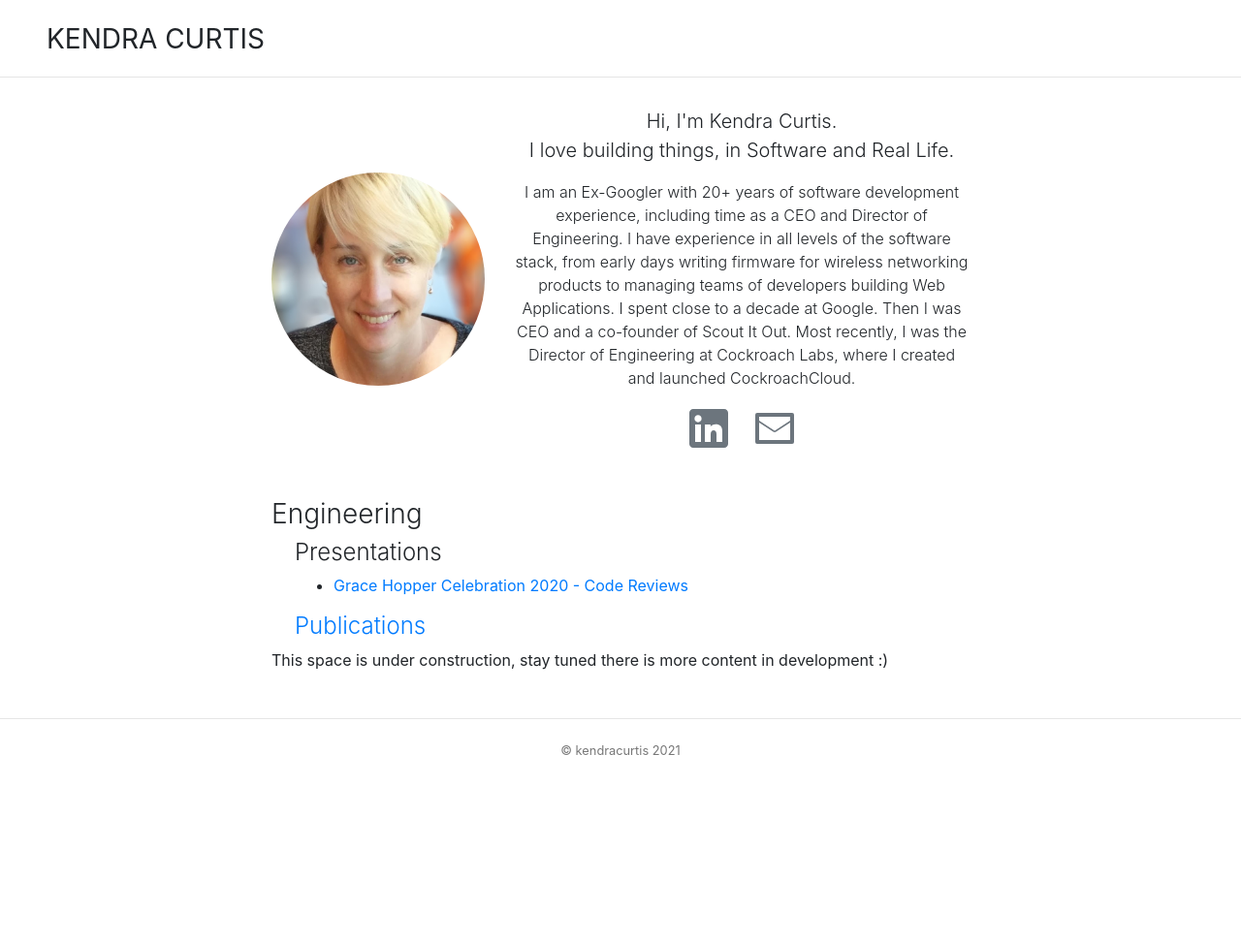
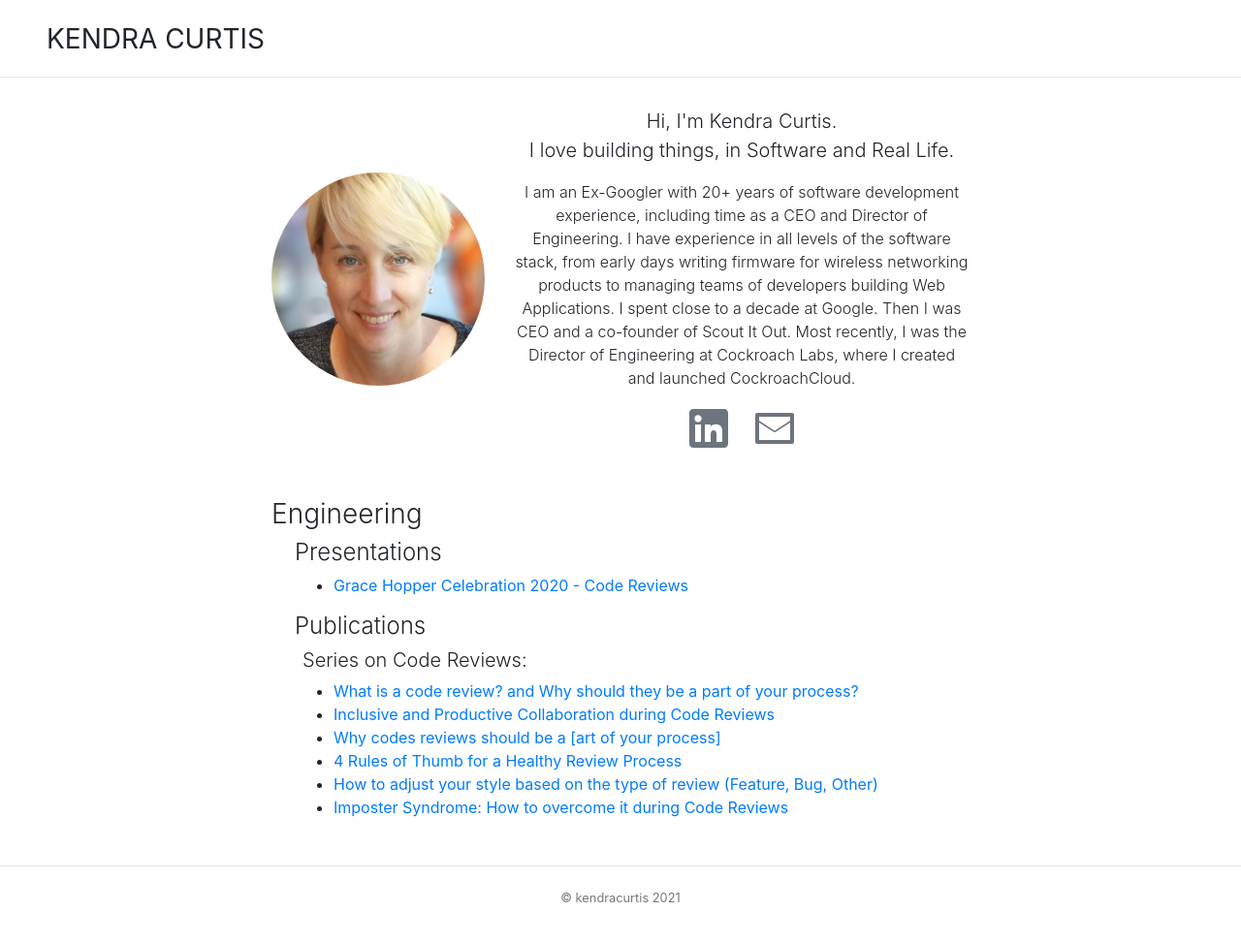
Before and after one commit to kendracurtis/kendracurtis.github.io, a Jekyll site: the page built from index.md, in a window 1280 px wide. Shown: the whole page at 97% size. Built offline with Jekyll 4.4.1, drawn with Linux system fonts in a browser that asks for light colours; before the commit the page ends 900 px from its top, so only the background shows below that.

Commit message:
Updated layout of the home page
Display all of the articles on the home page, and Update CSS

```diff
--- a/_config.yml
+++ b/_config.yml
@@ -2,3 +2,8 @@
 
 title: Kendra Curtis
 locale: en_US
+
+# Build settings
+theme: minima
+plugins:
+  - jekyll-feed
--- a/css/main.css
+++ b/css/main.css
@@ -2,7 +2,8 @@
 body { padding-top: 20px; padding-bottom: 40px; font-size: 16px; }
 
 h1, h2, h3, h4, h5, h6, .h1, .h2, .h3, .h4, .h5, .h6 { font-weight: 300;}
-h4, h5, h6, .h4, .h5, .h6 { padding-left: 1.5rem!important }
+h4, .h4 { padding-left: 1.5rem!important }
+h5, h6, .h5, .h6 { padding-left: 2.0rem!important }
 
 ul { padding-left:  4rem!important }
 
--- a/index.md
+++ b/index.md
@@ -34,9 +34,15 @@ title: Kendra Curtis
 #### Presentations
 * [Grace Hopper Celebration 2020 - Code Reviews](../ghc2020)
 
-#### [Publications](https://medium.com/@kscurtis2000/)
+#### Publications
+##### Series on Code Reviews:
 
-This space is under construction, stay tuned there is more content in development :)
+* [What is a code review? and Why should they be a part of your process?](https://kscurtis2000.medium.com/what-is-a-code-review-74f080c33013)
+* [Inclusive and Productive Collaboration during Code Reviews](https://medium.com/@kscurtis2000/inclusive-and-productive-collaboration-in-code-reviews-e7d05c228f4d)
+* [Why codes reviews should be a [art of your process]](https://medium.com/@kscurtis2000/what-is-a-code-review-74f080c33013#dc96)
+* [4 Rules of Thumb for a Healthy Review Process](https://medium.com/p/4-rules-of-thumb-for-providing-effective-code-review-feedback-bb188864f50d?source=email-9eead4795863--writer.postDistributed&sk=d68c017b67c01cd6c949f7d5d81ca5ab)
+* [How to adjust your style based on the type of review (Feature, Bug, Other)](https://medium.com/@kscurtis2000/how-to-provide-effective-feedback-based-on-code-review-type-ccace3d60092)
+* [Imposter Syndrome: How to overcome it during Code Reviews](https://medium.com/@kscurtis2000/imposter-syndrome-how-to-overcome-it-during-code-reviews-3eb23beae383)
 
 <!--
 #### Book Recommendations
@@ -44,4 +50,4 @@ This space is under construction, stay tuned there is more content in developmen
 ### Personal
 #### Home Reno
 #### Other
--->
+--->
```
